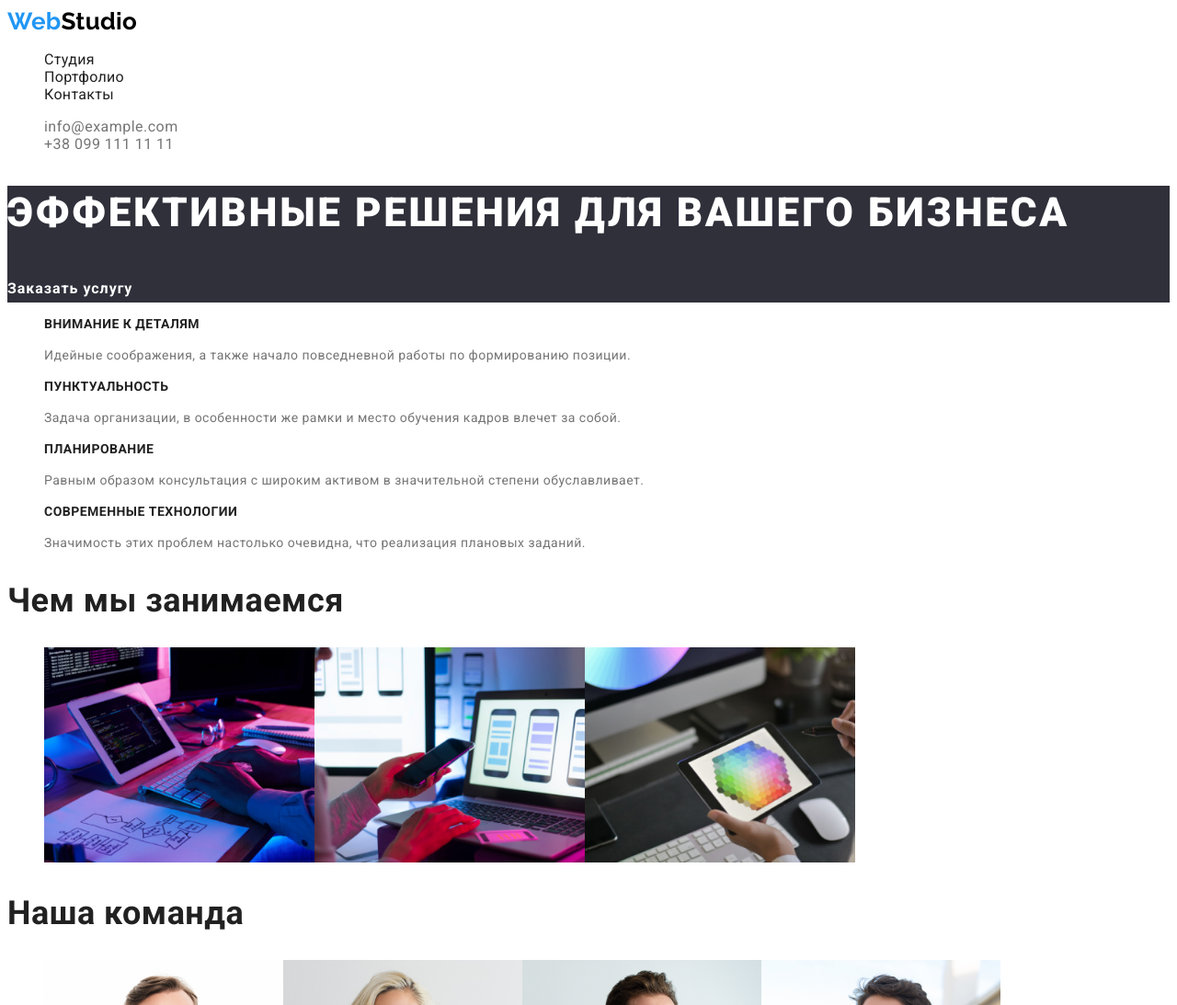
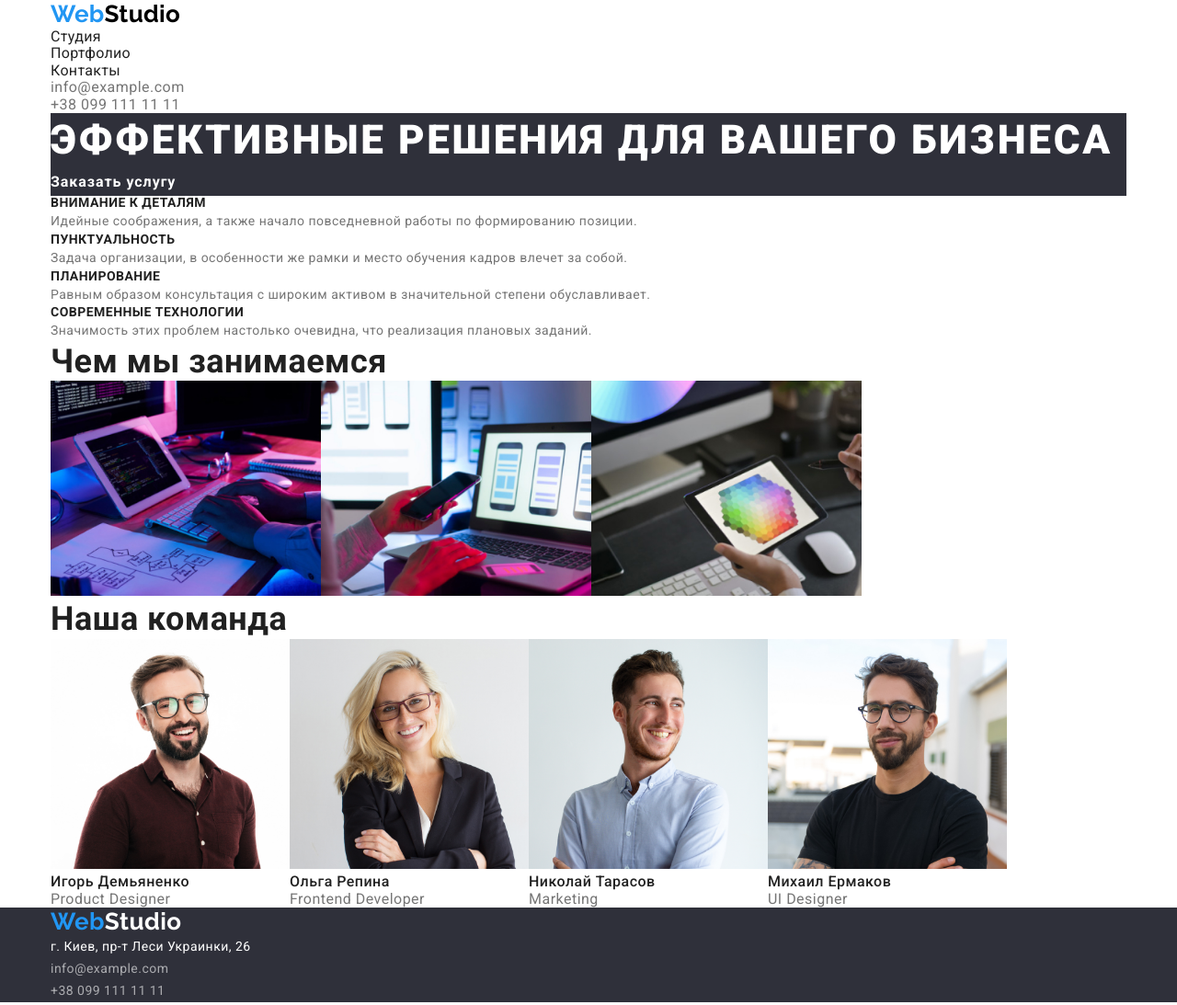
Before and after one commit to Kylory/goit-markup-hw-03, a plain HTML site: page index.html in a window 1280 px wide. Shown: the top 1093 px of the page at 92% size. Drawn offline with nearby package versions, Linux system fonts and the light colour scheme.

Commit message:
added containers and global styles to them

```diff
--- a/css/style.css
+++ b/css/style.css
@@ -3,6 +3,23 @@
   font-family: Roboto, sans-serif;
   font-style: normal;
   letter-spacing: 0.03em;
+  box-sizing: border-box;
+}
+
+ul,
+li,
+p,
+h1,
+h2,
+h3 {
+  margin: 0;
+  padding: 0;
+}
+
+*,
+*::before,
+*::after {
+  box-sizing: inherit;
 }
 
 ul {
@@ -42,6 +59,17 @@
 .logo-studio-footer {
   color: #ffffff;
 }
+
+/* container */
+.container {
+  width: 1200px;
+  padding-right: 15px;
+  padding-left: 15px;
+  margin: auto;
+  padding: auto;
+}
+
+/* Header */
 
 /* nav, titles, team-names, buttons */
 .nav-link,
--- a/index.html
+++ b/index.html
@@ -4,7 +4,7 @@
     <meta charset="UTF-8">
     <meta name="viewport" content="width=device-width, initial-scale=1.0">
     <title>WebStudio|Студия</title>
-    <!-- <link rel="stylesheet" href="./css/reset.css"> -->
+    <link rel="stylesheet" href="https://cdnjs.cloudflare.com/ajax/libs/modern-normalize/1.0.0/modern-normalize.min.css">
     <link rel="stylesheet" href="./css/style.css">
     <link rel="preconnect" href="https://fonts.gstatic.com">
     <link href="https://fonts.googleapis.com/css2?family=Raleway:wght@700&family=Roboto:wght@400;500;700;900&display=swap"
@@ -14,6 +14,7 @@
 <body>
     <!-- Хедер -->
     <header>
+        <div class="container">
             <nav class="nav">
                 <a class="logo" href="./index.html">Web<span class="logo-studio-header">Studio</span></a>
                 <ul class="links">
@@ -29,16 +30,18 @@
                     <li><a class="contacts-header" href="tel:+380991111111">+38 099 111 11 11</a></li>
                 </ul>
             </address>
+        </div>
     </header>
     <!-- Основна стрінка -->
     <main>
-        <div>
+        <div class="container">
             <section class="hero">
                 <h1 class="hero-title">Эффективные решения для вашего бизнеса</h1>
                 <a class="order" href="./index.html">Заказать услугу</a>
             </section>
         </div>
         <!-- Переваги -->
+        <div class="container">
             <section class="benefits">
                 <!-- Прихований заголовок h2 -->
                 <h2 class="hiden-title">Преимущества</h2>
@@ -68,7 +71,9 @@
                     </li>
                 </ul>
             </section>
+        </div>
         <!-- Чим ми займаємося -->
+        <div class="container">
             <section>
                 <!-- Прихований заголовок h2 -->
                 <h2 class="work-title">Чем мы занимаемся</h2>
@@ -78,7 +83,9 @@
                     <li><img src="./images/photo-work3.jpg" alt="наша работа-3" width="294"></li>
                 </ul>
             </section>
+        </div>
         <!-- Команда -->
+        <div class="container">
             <section class="team">
                 <h2 class="team-title">Наша команда</h2>
                 <ul class="team-cards">
@@ -112,9 +119,11 @@
                     </li>
                 </ul>
             </section>
+        </div>
     </main>
     <!-- Футер -->
     <footer class="footer">
+        <div class="container">
             <a class="logo" href="./index.html">Web<span class="logo-studio-footer">Studio</span></a>
             <address>
                 <ul>
@@ -129,6 +138,7 @@
                     </li>
                 </ul>
             </address>
+        </div>
     </footer>
 </body>
 </html>
```
Lines whose indentation alone changed are shown as unchanged.
